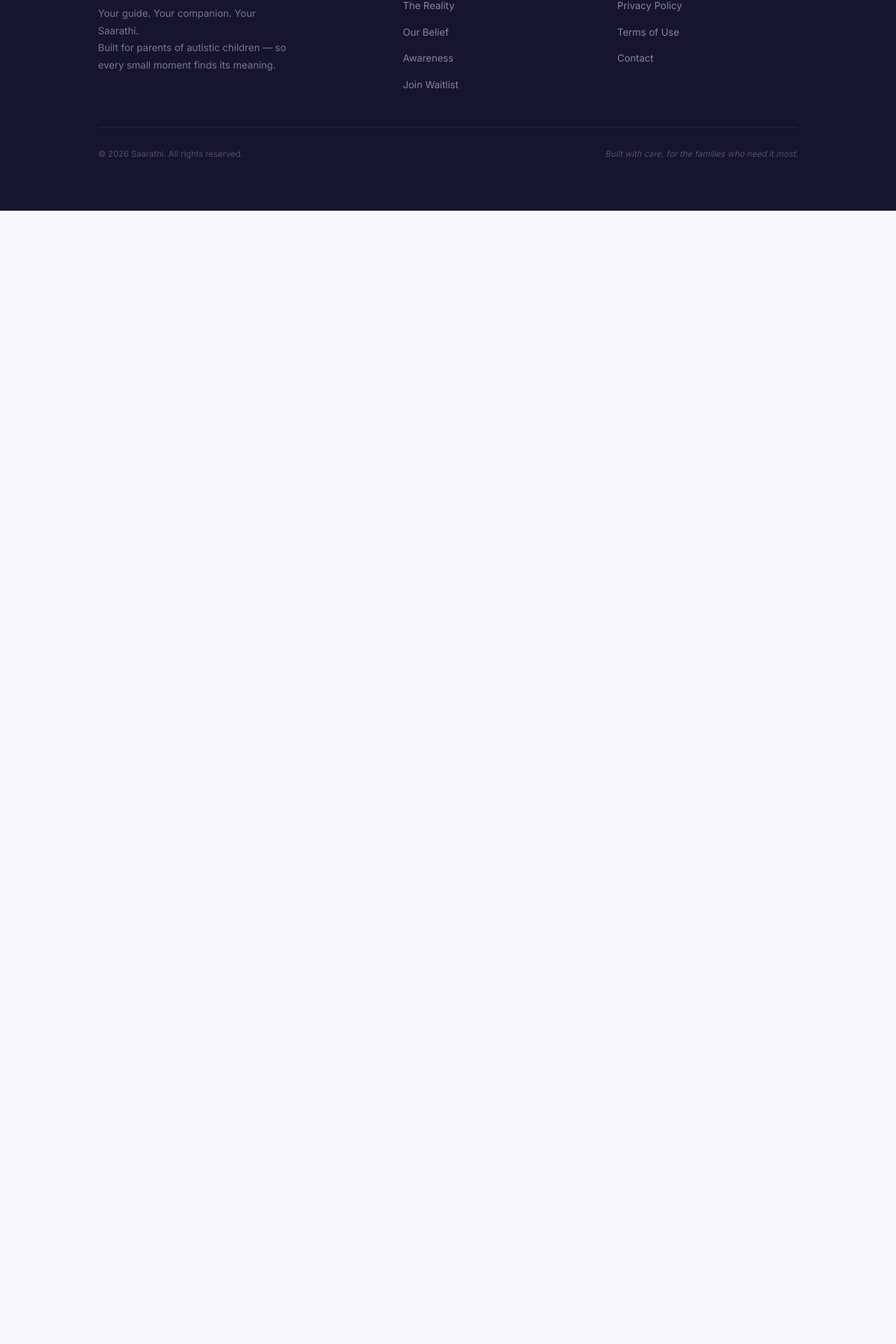
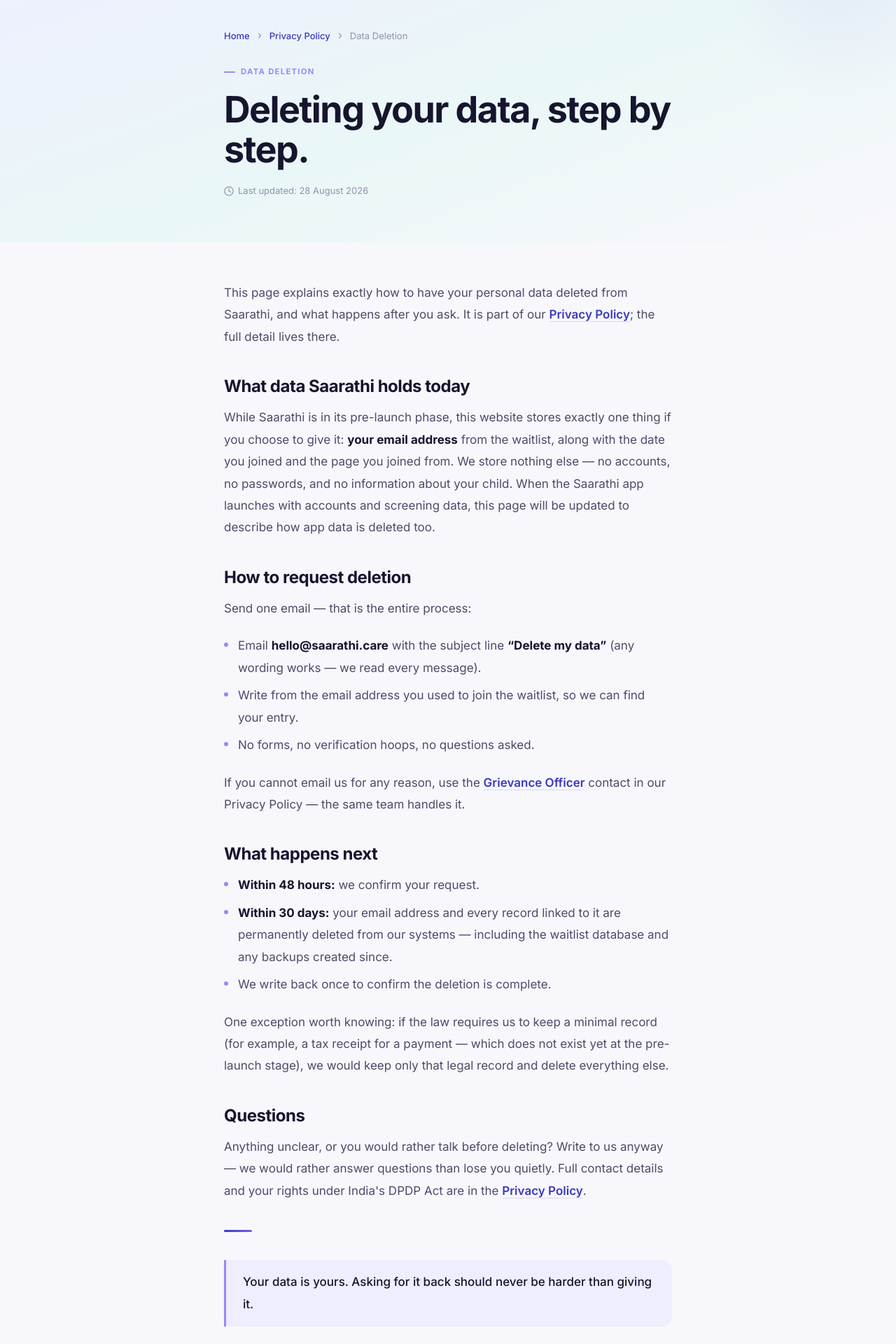
Before and after one commit to pgstudio2006/saarathi-website, a React (Vite) app: page /data-deletion in a window 1280 px wide. Shown: the part 176-2096 px from the top of the page at 70% size. Before the commit the page ends 800 px from the top, so only its background shows below. Built offline with nearby package versions, Linux system fonts and the light colour scheme.

Commit message:
Add dedicated Data Deletion page (/data-deletion) for app-store data-safety forms

```diff
--- a/src/App.jsx
+++ b/src/App.jsx
@@ -9,6 +9,7 @@
 import AdminPage from './pages/AdminPage'
 import PrivacyPage from './pages/PrivacyPage'
 import TermsPage from './pages/TermsPage'
+import DataDeletionPage from './pages/DataDeletionPage'
 
 function ScrollToTop() {
   const { pathname, hash } = useLocation()
@@ -52,6 +53,7 @@
           <Route path="/admin" element={<AdminPage />} />
           <Route path="/privacy" element={<PrivacyPage openModal={openModal} />} />
           <Route path="/terms" element={<TermsPage openModal={openModal} />} />
+          <Route path="/data-deletion" element={<DataDeletionPage />} />
         </Routes>
         <Footer openModal={openModal} />
       </div>
--- /dev/null
+++ b/src/pages/DataDeletionPage.jsx
@@ -0,0 +1,96 @@
+import { useEffect } from 'react'
+import { useNavigate } from 'react-router-dom'
+
+const LAST_UPDATED = '28 August 2026'
+
+export default function DataDeletionPage() {
+  const navigate = useNavigate()
+
+  useEffect(() => {
+    const io = new IntersectionObserver((entries) => entries.forEach((e) => { if (e.isIntersecting) { e.target.classList.add('in'); io.unobserve(e.target) } }), { threshold: 0.08, rootMargin: '0px 0px -24px 0px' })
+    document.querySelectorAll('.reveal:not(.in)').forEach((el) => io.observe(el))
+    return () => io.disconnect()
+  }, [])
+
+  return (
+    <main>
+      <div className="article-header">
+        <div className="wrap wrap--article">
+          <nav className="article-breadcrumb">
+            <button onClick={() => navigate('/')}>Home</button>
+            <svg viewBox="0 0 16 16" fill="none" aria-hidden="true"><path d="M6 4l4 4-4 4" stroke="currentColor" strokeWidth="1.5" strokeLinecap="round" strokeLinejoin="round" /></svg>
+            <button onClick={() => navigate('/privacy')}>Privacy Policy</button>
+            <svg viewBox="0 0 16 16" fill="none" aria-hidden="true"><path d="M6 4l4 4-4 4" stroke="currentColor" strokeWidth="1.5" strokeLinecap="round" strokeLinejoin="round" /></svg>
+            <span>Data Deletion</span>
+          </nav>
+          <div className="article-cat">Data Deletion</div>
+          <h1 className="article-title">Deleting your data, step by step.</h1>
+          <div className="article-meta">
+            <div className="article-meta__item">
+              <svg viewBox="0 0 16 16" fill="none" aria-hidden="true"><circle cx="8" cy="8" r="7" stroke="currentColor" strokeWidth="1.4" /><path d="M8 4v4l3 1.5" stroke="currentColor" strokeWidth="1.4" strokeLinecap="round" /></svg>
+              Last updated: {LAST_UPDATED}
+            </div>
+          </div>
+        </div>
+      </div>
+
+      <section className="article-body-section">
+        <div className="wrap wrap--article">
+          <article className="article-body reveal">
+            <p>
+              This page explains exactly how to have your personal data deleted from Saarathi, and what
+              happens after you ask. It is part of our <a href="/privacy">Privacy Policy</a>; the full detail
+              lives there.
+            </p>
+
+            <h2>What data Saarathi holds today</h2>
+            <p>
+              While Saarathi is in its pre-launch phase, this website stores exactly one thing if you choose to
+              give it: <strong>your email address</strong> from the waitlist, along with the date you joined and
+              the page you joined from. We store nothing else — no accounts, no passwords, and no information
+              about your child. When the Saarathi app launches with accounts and screening data, this page will
+              be updated to describe how app data is deleted too.
+            </p>
+
+            <h2>How to request deletion</h2>
+            <p>Send one email — that is the entire process:</p>
+            <ul>
+              <li>Email <strong>hello@saarathi.care</strong> with the subject line <strong>&ldquo;Delete my data&rdquo;</strong> (any wording works — we read every message).</li>
+              <li>Write from the email address you used to join the waitlist, so we can find your entry.</li>
+              <li>No forms, no verification hoops, no questions asked.</li>
+            </ul>
+            <p>
+              If you cannot email us for any reason, use the <a href="/privacy#grievance">Grievance Officer</a> contact
+              in our Privacy Policy — the same team handles it.
+            </p>
+
+            <h2>What happens next</h2>
+            <ul>
+              <li><strong>Within 48 hours:</strong> we confirm your request.</li>
+              <li><strong>Within 30 days:</strong> your email address and every record linked to it are permanently deleted from our systems — including the waitlist database and any backups created since.</li>
+              <li>We write back once to confirm the deletion is complete.</li>
+            </ul>
+            <p>
+              One exception worth knowing: if the law requires us to keep a minimal record (for example, a tax
+              receipt for a payment — which does not exist yet at the pre-launch stage), we would keep only that
+              legal record and delete everything else.
+            </p>
+
+            <h2>Questions</h2>
+            <p>
+              Anything unclear, or you would rather talk before deleting? Write to us anyway — we would rather
+              answer questions than lose you quietly. Full contact details and your rights under India's DPDP
+              Act are in the <a href="/privacy">Privacy Policy</a>.
+            </p>
+
+            <div className="article-divider" aria-hidden="true"></div>
+
+            <blockquote>
+              <p>Your data is yours. Asking for it back should never be harder than giving it.</p>
+            </blockquote>
+          </article>
+        </div>
+      </section>
+    </main>
+  )
+}
--- a/src/pages/PrivacyPage.jsx
+++ b/src/pages/PrivacyPage.jsx
@@ -207,7 +207,8 @@
                 Waitlist emails are kept until the first of the following happens: (a) you ask us to delete them,
                 (b) you ask us to stop contacting you, or (c) the waitlist is retired — after which the entries are
                 deleted. Technical logs from our hosting provider are kept only for the short, fixed period the
-                provider defines.
+                provider defines. Step-by-step deletion instructions live on our <a href="/data-deletion">Data
+                Deletion page</a>.
               </p>
               <p>
                 When we delete, we delete. There are no ghost copies of your email floating around an advertising
```
